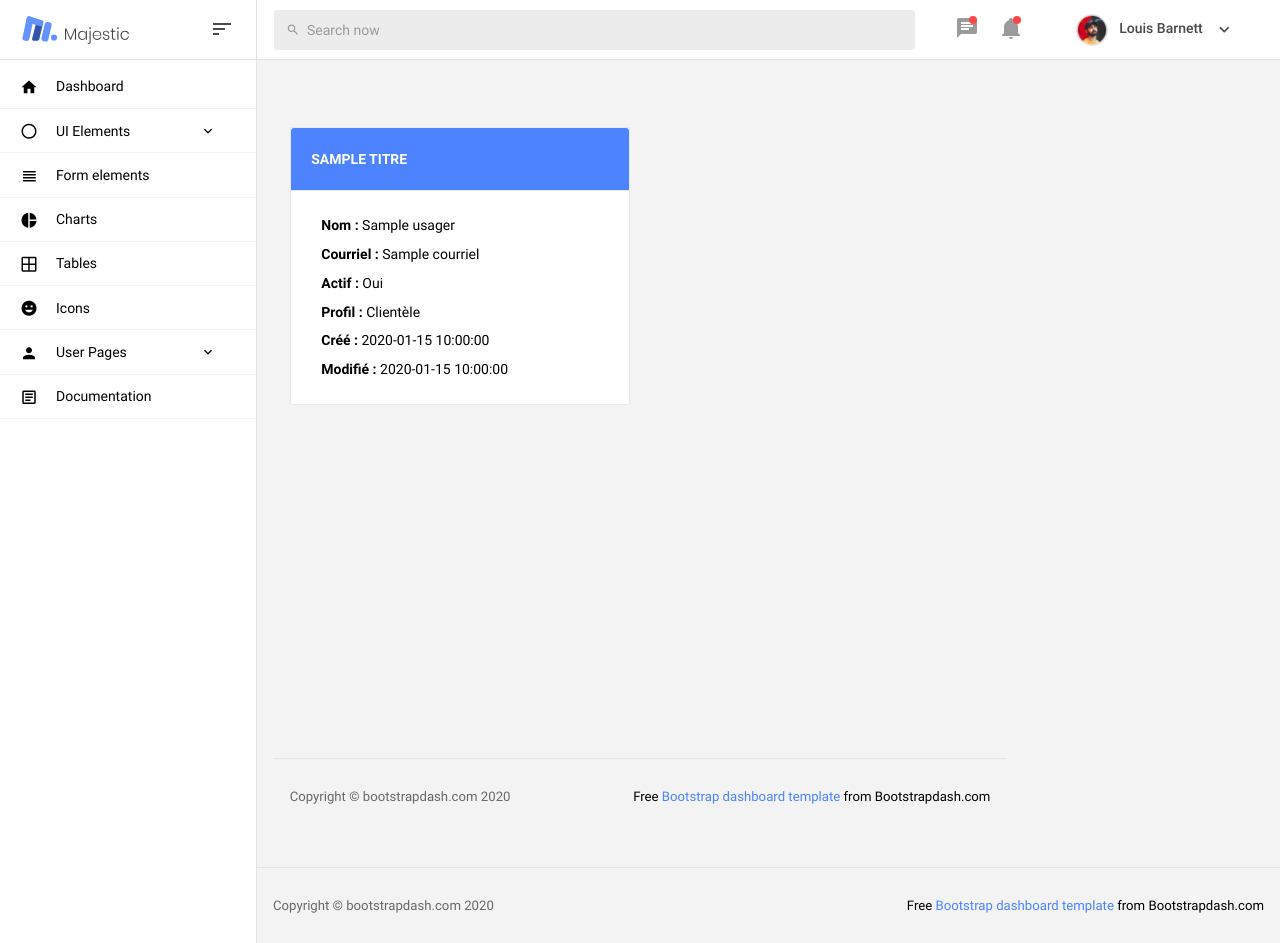
After one commit to marciopelegrini/FoodDelivery, a CodeIgniter 4 app: the page made by app/Views/Admin/Users/show.php in a window 1280 px wide. The commit adds this page. Run offline with PHP 8.4 and a stand-in for CodeIgniter, Linux system fonts and the light colour scheme; the template is opened without the code that fills it: most values are stand-ins (such as "Sample title", 1, 10 or a date in 2020); some libraries are stand-ins or nearby versions.

Commit message:
Création de la vue Show

```diff
--- a/app/Views/Admin/Users/index.php
+++ b/app/Views/Admin/Users/index.php
@@ -35,7 +35,9 @@
                                 <tbody>
                                 <?php foreach ($users as $user): ?>
                                     <tr>
-                                        <td><?= $user->nom ?></td>
+                                        <td>
+                                            <a href="<?= site_url("admin/users/show/$user->id") ?>"><?= $user->nom ?></a>
+                                        </td>
                                         <td><?= $user->courriel ?></td>
                                         <td><?= $user->assurance_maladie ?></td>
                                         <td><?= ($user->actif ? '<label class="badge badge-success">Actif</label>' : '<label class="badge badge-danger">Attente</label>') ?></td>
--- /dev/null
+++ b/app/Views/Admin/Users/show.php
@@ -0,0 +1,67 @@
+<?php echo $this->extend('Admin/layout/principal'); ?>
+<?php echo $this->section('title') ?> <?= $titre ?> <?php echo $this->endSection() ?>
+
+<?php echo $this->section('styles') ?>
+<!-- Here we send the styles personnalized -->
+<?php echo $this->endSection() ?>
+
+<?php echo $this->section('content') ?>
+<!-- Here we send the MAIN content page -->
+
+<div class="main-panel">
+    <div class="content-wrapper">
+        <div class="row">
+
+            <div class="col-lg-6 grid-margin stretch-card">
+                <div class="card">
+                    <div class="card-header bg-primary pb-0 pt-4 ">
+                        <h4 class="card-title text-white"><?= esc($titre) ?></h4>
+                    </div>
+                    <div class="card-body">
+
+                        <p class="card-text">
+                            <span class="font-weight-bold">Nom : </span>
+                            <?= esc($usager->nom) ?>
+                        </p>
+                        <p class="card-text">
+                            <span class="font-weight-bold">Courriel : </span>
+                            <?= esc($usager->courriel) ?>
+                        </p>
+                        <p class="card-text">
+                            <span class="font-weight-bold">Actif : </span>
+                            <?= ($usager->actif ? 'Oui' : 'Non') ?>
+                        </p>
+                        <p class="card-text">
+                            <span class="font-weight-bold">Profil : </span>
+                            <?= ($usager->is_admin ? 'Admin' : 'Clientèle') ?>
+                        </p>
+                        <p class="card-text">
+                            <span class="font-weight-bold">Créé : </span>
+                            <?= $usager->created_at ?>
+                        </p>
+                        <p class="card-text">
+                            <span class="font-weight-bold">Modifié : </span>
+                            <?= $usager->updated_at ?>
+                        </p>
+
+                    </div>
+                </div>
+            </div>
+
+        </div>
+    </div>
+    <!-- content-wrapper ends -->
+    <!-- partial:../../partials/_footer.html -->
+    <footer class="footer">
+        <div class="d-sm-flex justify-content-center justify-content-sm-between">
+            <span class="text-muted d-block text-center text-sm-left d-sm-inline-block">Copyright © bootstrapdash.com 2020</span>
+            <span class="float-none float-sm-right d-block mt-1 mt-sm-0 text-center"> Free <a href="https://www.bootstrapdash.com/" target="_blank">Bootstrap dashboard template</a> from Bootstrapdash.com</span>
+        </div>
+    </footer>
+    <!-- partial -->
+</div>
+<?php echo $this->endSection() ?>
+
+<?php echo $this->section('scripts') ?>
+<!-- Here we send the js scripts to the page -->
+<?php echo $this->endSection() ?>
```
Also changed, not shown: app/Controllers/Admin/Users.php (+29 -0 lines).
